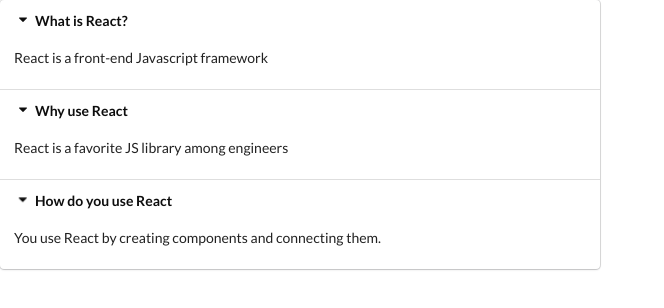
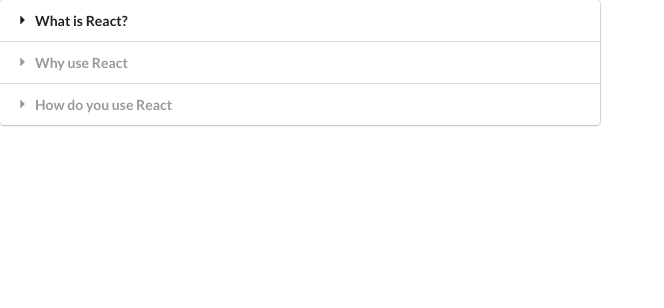
Before and after one commit to Beschuetzer/React, a React (Create React App) app in the folder widgets/: page / in a window 1280 px wide. Shown: the top 308 px of the page, without its empty margins (0-664 px from the left). Built offline with nearby package versions, Linux system fonts and the light colour scheme.

Commit message:
Add some hooks

```diff
--- a/widgets/src/components/Accordion.js
+++ b/widgets/src/components/Accordion.js
@@ -1,14 +1,24 @@
-import React from 'react';
+import React, {useState} from 'react';
 
 const Accordion = ({items}) => {
-    const itemsRendered = items.map(item => {
+    const [activeIndex, setActiveIndex] = useState(null);
+
+    const onTitleClick = (index) => {
+        setActiveIndex(index);
+    }
+
+
+    const itemsRendered = items.map((item,index) => {
         return (
             <React.Fragment key={item.title}>
-                <div class="title active">
-                    <i class="dropdown icon"></i>
+                <div
+                    className="title"
+                    onClick={() => onTitleClick(index)}
+                >
+                    <i className="dropdown icon"></i>
                     {item.title}
                 </div>
-                <div class="content active">
+                <div className="content">
                     <p>
                         {item.content}
                     </p>
@@ -18,8 +28,9 @@
     });
 
     return (
-        <div class="ui styled accordion">
+        <div className="ui styled accordion">
             {itemsRendered}
+            <h4>{activeIndex}</h4>
         </div>
     );
 }
```
